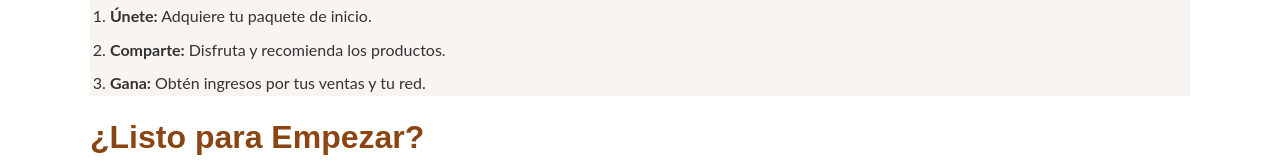
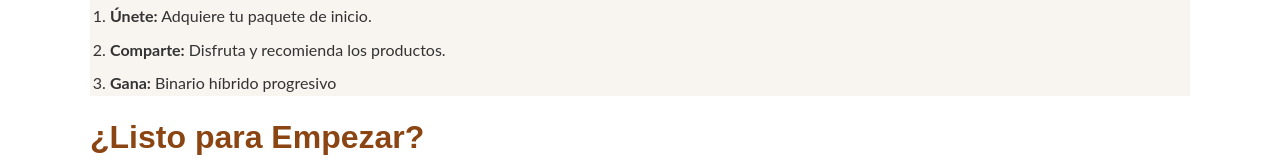
Before and after one commit to KleinSuarez/GanoExcel, a plain HTML site: page page/oportunidad.html in a window 1280 px wide. Shown: the part 1754-1914 px from the top of the page. Drawn offline with Linux system fonts and the light colour scheme.

Commit message:
change label

```diff
--- a/page/oportunidad.html
+++ b/page/oportunidad.html
@@ -68,7 +68,7 @@
             <ol>
                 <li><strong>Únete:</strong> Adquiere tu paquete de inicio.</li>
                 <li><strong>Comparte:</strong> Disfruta y recomienda los productos.</li>
-                <li><strong>Gana:</strong> Obtén ingresos por tus ventas y tu red.</li>
+                <li><strong>Gana:</strong> Binario híbrido progresivo</li>
             </ol>
         </section>
 
```
